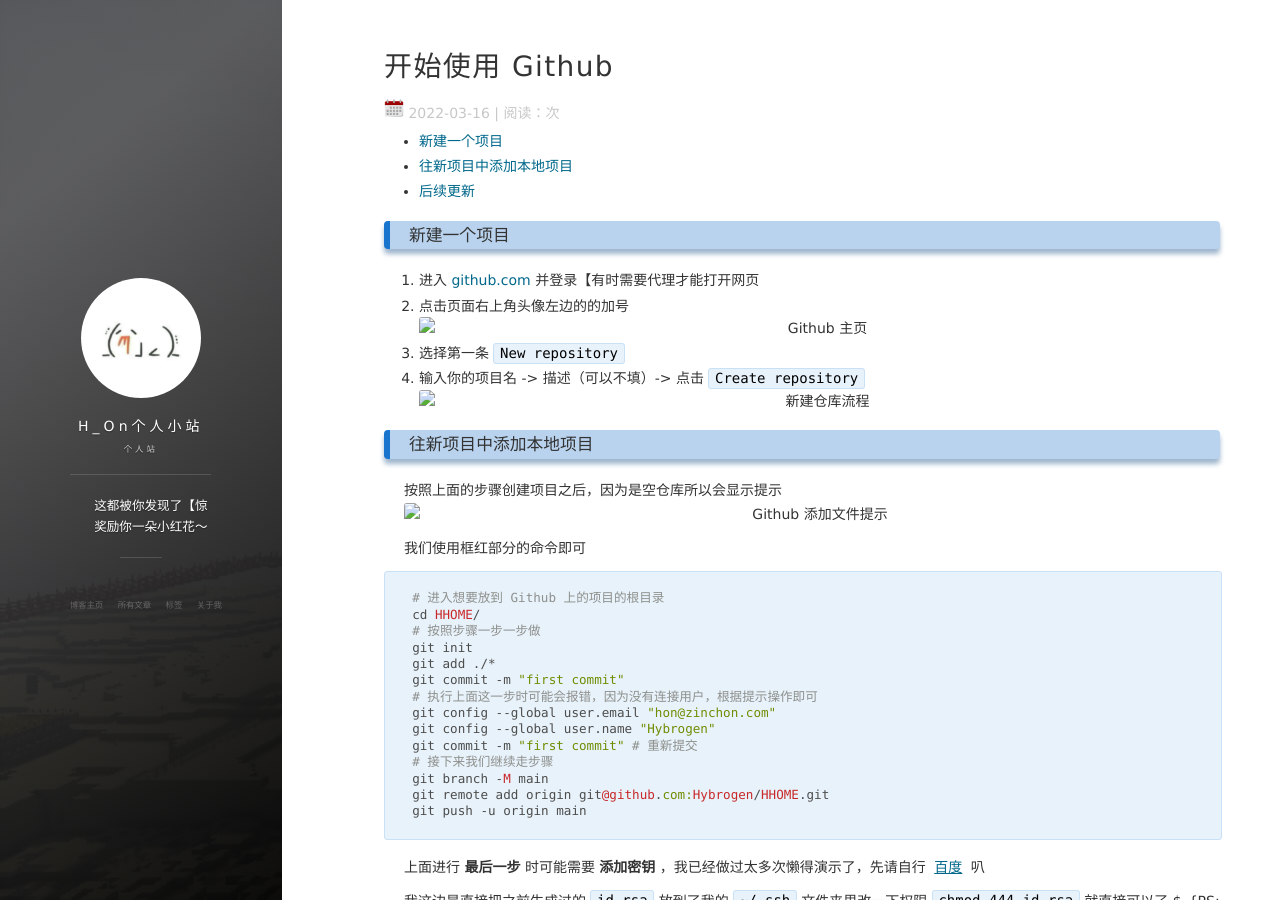
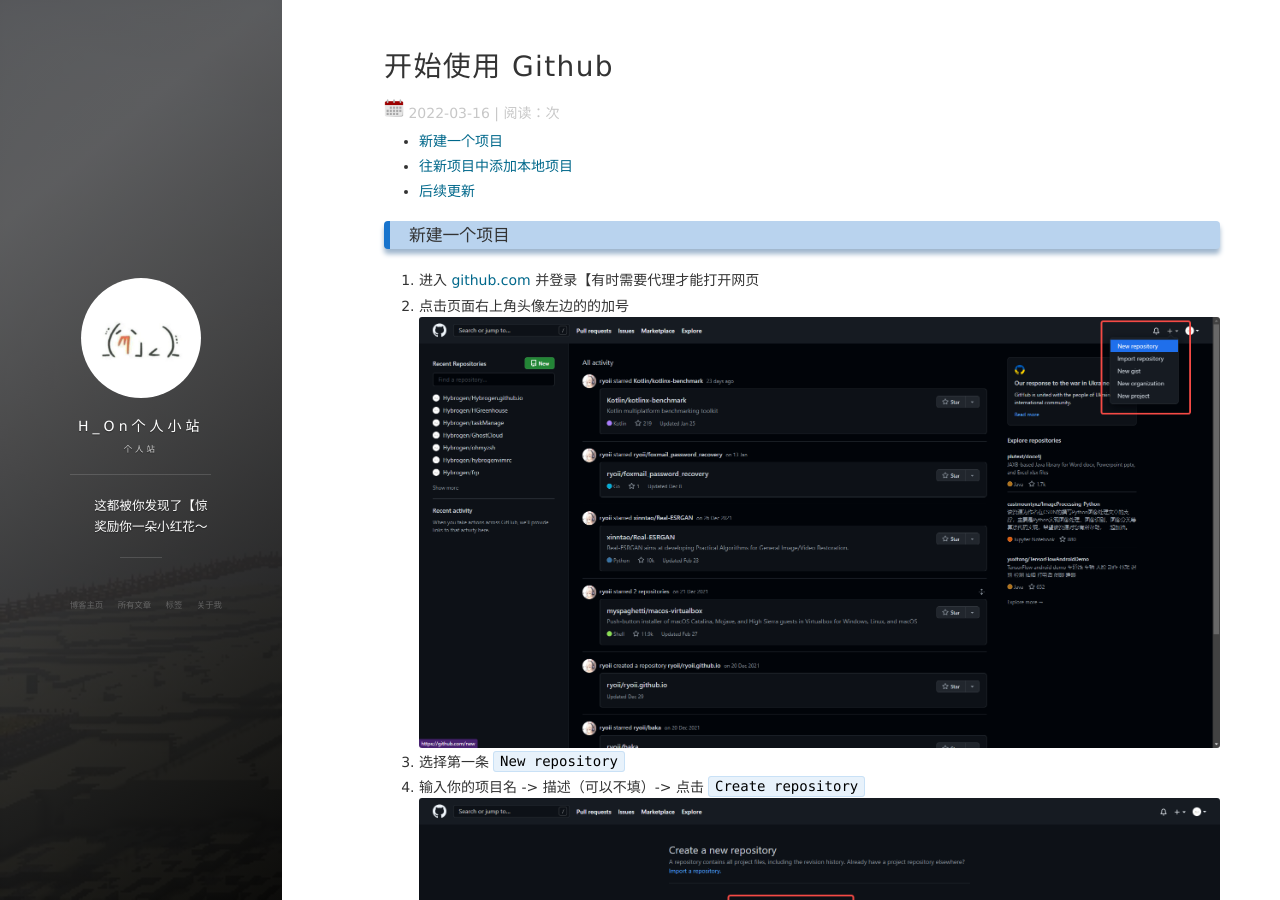
Before and after one commit to Hybrogen/Hybrogen.github.io, a Jekyll site: the page built from _posts/2022-03-16-startGithub.md, in a window 1280 px wide and 900 px high. Built offline with Jekyll 4.4.1, drawn with Linux system fonts in a browser that asks for light colours; nearby versions of some CDN libraries; comment, search, counter and statistics services are not loaded.

Commit message:
修改图片路径

````diff
--- a/_posts/2022-03-16-startGithub.md
+++ b/_posts/2022-03-16-startGithub.md
@@ -13,13 +13,13 @@
 
 ### 新建一个项目
 1. 进入 [github.com](https://github.com/) 并登录【有时需要代理才能打开网页
-2. 点击页面右上角头像左边的的加号 ![Github 主页](../images/20220316/01-GithubIndex.png)
+2. 点击页面右上角头像左边的的加号 ![Github 主页](/images/20220316/01-GithubIndex.png)
 3. 选择第一条 `New repository`
-4. 输入你的项目名 -> 描述（可以不填）-> 点击 `Create repository` ![新建仓库流程](../images/20220316/02-CreateRepository.png)
+4. 输入你的项目名 -> 描述（可以不填）-> 点击 `Create repository` ![新建仓库流程](/images/20220316/02-CreateRepository.png)
 
 ### 往新项目中添加本地项目
 按照上面的步骤创建项目之后，因为是空仓库所以会显示提示
-<br>![Github 添加文件提示](../images/20220316/03-Tips.png)
+<br>![Github 添加文件提示](/images/20220316/03-Tips.png)
 
 我们使用框红部分的命令即可
 ```bash
````
Also changed, not shown: _posts/2022-03-14-HHOME.md (+5 -0 lines).
